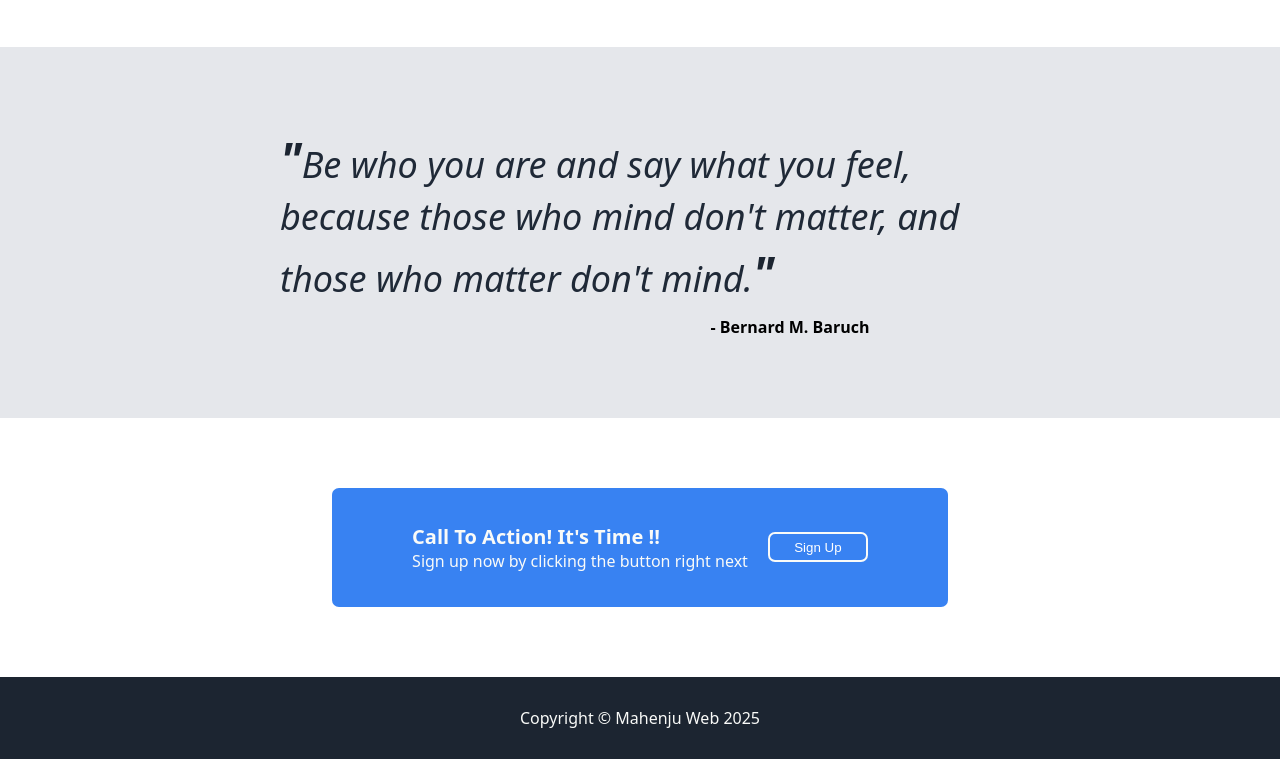
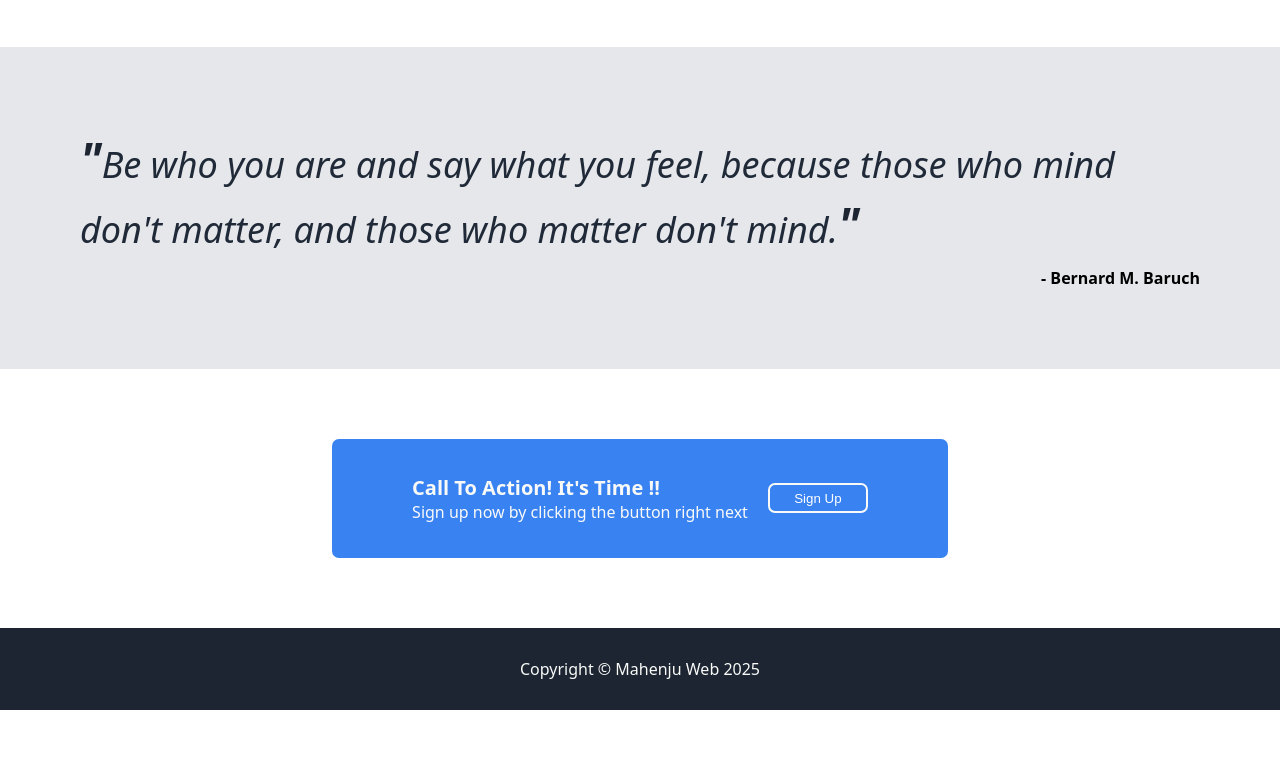
Before and after one commit to aaklonn/landing, a plain HTML site: page index.html in a window 1280 px wide. Shown: the part 778-1537 px from the top of the page. After the commit the page ends 1488 px from the top, so only its background shows below. Drawn offline with Linux system fonts and the light colour scheme.

Commit message:
Update style.css

```diff
--- a/style.css
+++ b/style.css
@@ -156,6 +156,7 @@ overflow-x: hidden;
     background-color: #e5e7eb;
     padding: 80px;
     align-items: center;
+    flex-wrap: wrap;
 
 }
 .quote-text{
@@ -164,8 +165,7 @@ overflow-x: hidden;
     color:#1f2937;
     font-weight: lighter;
     flex-grow: 0;
-    margin-left: 200px;
-    margin-right: 200px;
+
     flex-shrink: 1;
 
 
@@ -178,7 +178,7 @@ overflow-x: hidden;
 .author{
     margin-top: 10px;
 
-    margin-right: -300px;
+    margin-left: auto;
 
 
 }
@@ -224,4 +224,7 @@ footer{
     text-align: center;
     padding: 30px 250px;
     color: #f9faf8;
+    display: flex;
+    flex-wrap: wrap;
+    justify-content: center;
 }
```
